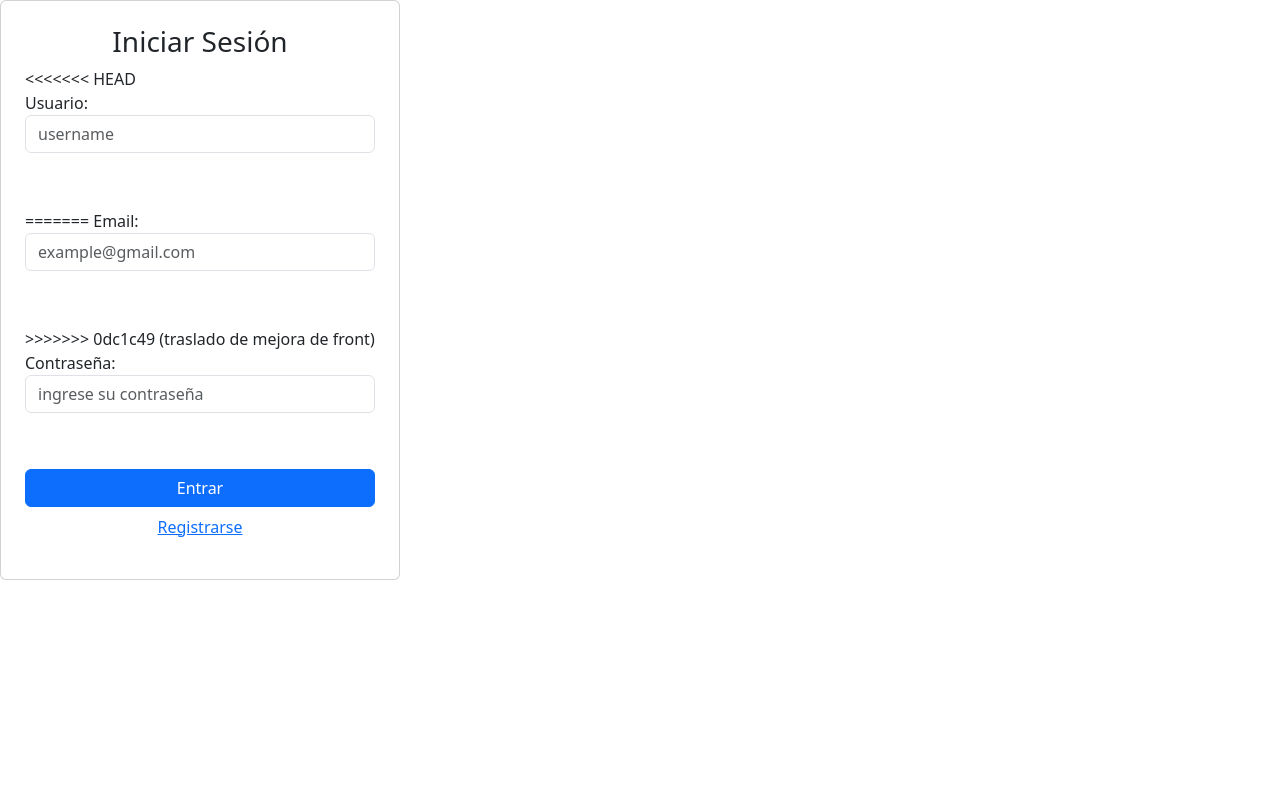
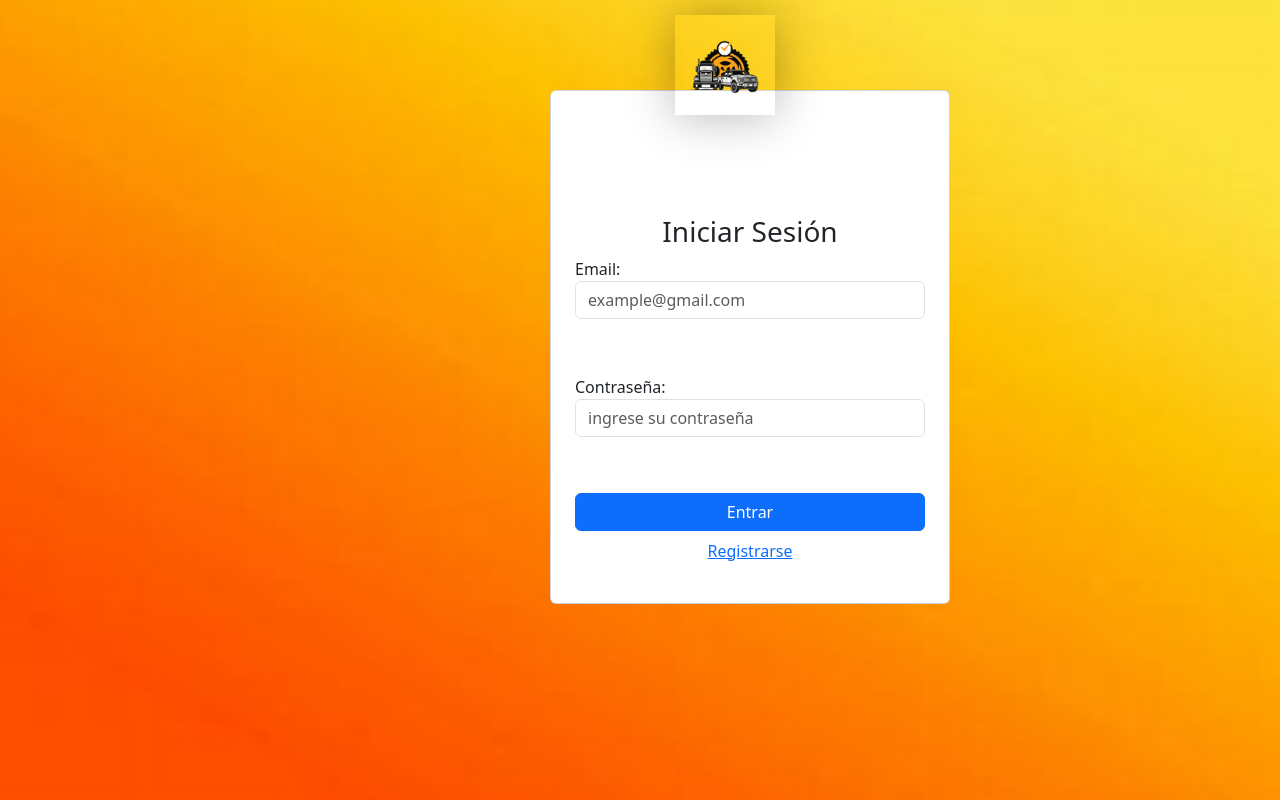
Before and after one commit to Dany-crk21/Master_Freight, a Flask app: page /login in a window 1280 px wide. Run offline with Flask 3, Linux system fonts and the light colour scheme.

Commit message:
modificacion del front

```diff
--- a/templates/home.html
+++ b/templates/home.html
@@ -8,9 +8,6 @@
 </head>
 <body>
     <nav class="navbar">
-        <div class="navbar-brand">
-            <img src="/static/imagen/titulo_marca.png" alt="titulo">
-        </div>
         <ul class="nav-Links">
             <li> <a href="home.html">Home</a></li>
             <li> <a href="#nosotro">nosotro</a></li>
@@ -19,8 +16,5 @@
             <li> <a href="#reserva-de-flete">reserva de flete</a></li>
         </ul>
     </nav>
-    <div style="padding: 20px; text-align: center;">
-        <h1>Bienvenido a Master Freight</h1>
-    </div>
 </body>
 </html>
--- a/templates/login.html
+++ b/templates/login.html
@@ -4,26 +4,22 @@
     <meta charset="UTF-8">
     <title>Iniciar Sesión</title>
     <link href="https://cdn.jsdelivr.net/npm/bootstrap@5.3.0/dist/css/bootstrap.min.css" rel="stylesheet">
+    <link rel="stylesheet" href="/static/css/styles.css">
 </head>
 <body>
-    <div class="card p-4" style="width: 400px";>
+    <div class="card p-4" style="width: 400px; top: 90px; left: 550px;";>
+        <img src="/static/imagen/logo.png" alt="logo-de-empresa" class="logo-login">
         <h3 class="text-center">Iniciar Sesión</h3>
 
-<<<<<<< HEAD
-        <form id="loginForm" action="/login">
-            <label for="email">Usuario:</label>
-            <input type="text" class="form-control mb-2" placeholder="username" name="usuario" required><br><br>
-=======
         <form id="loginForm">
             <label for="email">Email:</label>
             <input type="text" class="form-control mb-2" placeholder="example@gmail.com" name="email" required><br><br>
->>>>>>> 0dc1c49 (traslado de mejora de front)
             <label for="password">Contraseña:</label>
             <input type="password" class="form-control mb-2" placeholder="ingrese su contraseña" name="password" required><br><br>
             <button class="btn btn-primary w-100" type="submit">Entrar</button>
         </form>
 
-        <p class="mt-2 text-center"><a href="/register">Registrarse</a></p>
+        <p class="mt-2 text-center"><a href="register.html">Registrarse</a></p>
     </div>
     <script src="/static/js/scripts.js"></script>
 </body>
```
Also changed, not shown: templates/register.html (+2 -5 lines).
